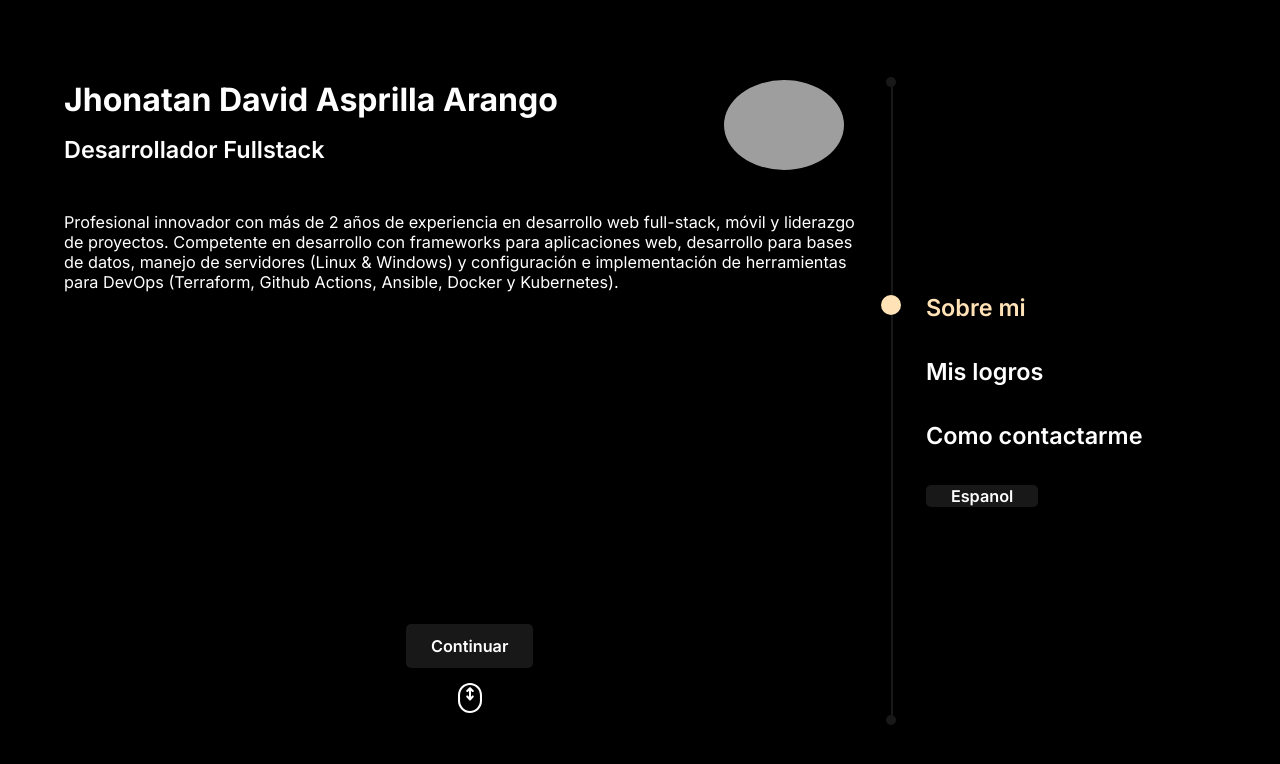
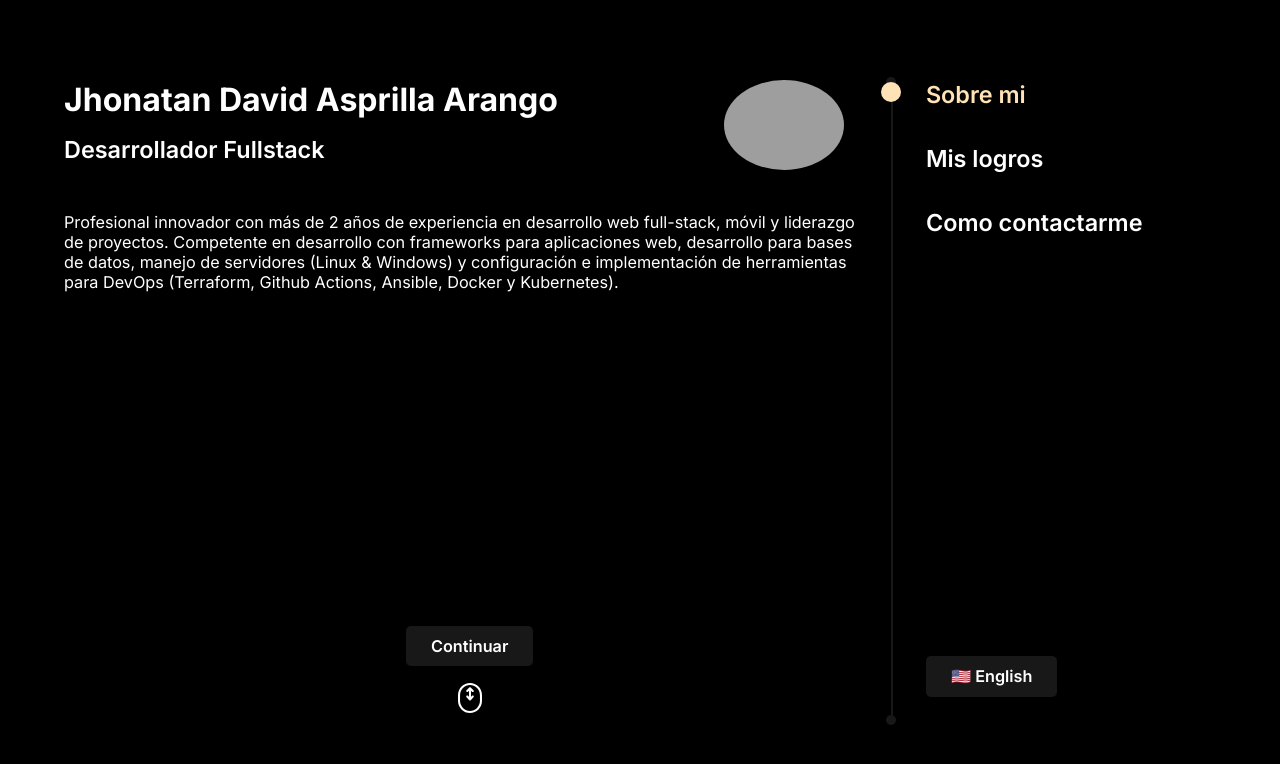
Before and after one commit to jdaar/new-portfolio, a SvelteKit app: page /about-me in a window 1280 px wide. Shown: the top 764 px of the page. Built offline with nearby package versions, Linux system fonts and the light colour scheme; grey boxes are pictures that could not be loaded.

Commit message:
chore: better lang button

```diff
--- a/src/lib/lang/dictionaries.ts
+++ b/src/lib/lang/dictionaries.ts
@@ -2,6 +2,7 @@ export const language_tokens = [
     'about-me_label',
     'achievements_label',
     'contact_label',
+    'continue_label',
     'about-me_subtitle_text',
     'about-me_paragraph_text'
 ]
@@ -22,6 +23,7 @@ const es_language_dictionary: LanguageDictionary = {
     'about-me_label': 'Sobre mi',
     'achievements_label': 'Mis logros',
     'contact_label': 'Como contactarme',
+    'continue_label': 'Continuar',
     'about-me_subtitle_text': 'Desarrollador Fullstack',
     'about-me_paragraph_text': `Profesional innovador con más de 2 años de experiencia en desarrollo web full-stack, móvil y liderazgo de proyectos. Competente en desarrollo con frameworks para aplicaciones web, desarrollo para bases de datos, manejo de servidores (Linux & Windows) y configuración e implementación de herramientas para DevOps (Terraform, Github Actions, Ansible, Docker y Kubernetes).`
 }
@@ -30,6 +32,7 @@ const en_language_dictionary: LanguageDictionary = {
     'about-me_label': 'About me',
     'achievements_label': 'My achievements',
     'contact_label': 'Contact me',
+    'continue_label': 'Continue',
     'about-me_subtitle_text': 'Fullstack developer',
     'about-me_paragraph_text': `Innovative professional with more than 1 year of experience in full-stack web development, mobile and project leadership. Proficient in development with frameworks for web applications, database development, server management (Linux & Windows) and configuration and implementation of tools for DevOps (Terraform, Github Actions, Ansible, Docker and Kubernetes).`
 }
--- a/src/routes/+layout.svelte
+++ b/src/routes/+layout.svelte
@@ -16,7 +16,7 @@
 	let language = writable<Language>('es');
 	if (browser) {
 		const cached_language = localStorage.getItem(LS_LANGUAGE_KEY);
-        $language = cached_language ?? $language
+		$language = cached_language ?? $language;
 	}
 
 	let routes: { [key: string]: { label: string; next: string } } = {
@@ -48,7 +48,7 @@
 		</div>
 		<div class="continue">
 			<button on:click={() => goto(routes[$page.url.pathname]['next'] ?? $page.url.pathname)}
-				>Continuar</button
+				>{language_dictionaries[$language]['continue_label']}</button
 			>
 			<svg
 				width="24"
@@ -78,7 +78,7 @@
 					on:click={() => {
 						$language = $language == 'es' ? 'en' : 'es';
 						localStorage.setItem(LS_LANGUAGE_KEY, $language);
-					}}>Espanol</button
+					}}>{$language == 'es' ? `🇺🇸 English` : `🇪🇸 Español`}</button
 				>
 			</li>
 		</ul>
@@ -107,7 +107,7 @@
 	}
 
 	.language {
-		margin-top: auto;
+        grid-row: 5;
 	}
 
 	.continue > button {
@@ -135,8 +135,6 @@
 	.selected {
 		color: var(--accent-color);
 	}
-
-
 
 	.selected::before {
 		content: '';
@@ -185,7 +183,7 @@
 
 	nav > ul {
 		display: grid;
-		grid-template-rows: 2em 2em 2em;
+		grid-template-rows: 2em 2em 2em 1fr 4em;
 		grid-template-columns: 1fr;
 		list-style: none;
 		padding: 0;
@@ -207,5 +205,6 @@
 		color: var(--foreground-color);
 		font-size: var(--subtitle-size);
 		font-weight: 600;
+		transition: 0.5s;
 	}
 </style>
--- a/src/routes/about-me/+page.svelte
+++ b/src/routes/about-me/+page.svelte
@@ -3,21 +3,23 @@
     import type { PageData } from './$types';
 	import type { Writable } from 'svelte/store';
     import { language_dictionaries, type Language } from '$lib/lang/dictionaries';
+	import { fly } from 'svelte/transition';
 
     let language = getContext('language') as Writable<Language>;
 
     export let data: PageData;
 </script>
 
+<div transition:fly={{ y: -25, duration: 500}}>
     <div class="card-header">
         <h1>Jhonatan David Asprilla Arango</h1>
         <img src="https://media.licdn.com/dms/image/C4D03AQHTXQvetVMWQg/profile-displayphoto-shrink_400_400/0/1644779343317?e=1697068800&v=beta&t=g088zn6P89PJypIzneaQUUHS5x0BB6NCvywonBaGgs0" alt="" srcset="">
         <h2>{language_dictionaries[$language]['about-me_subtitle_text']}</h2>
     </div>
-
     <p>
         {language_dictionaries[$language]['about-me_paragraph_text']}
     </p>
+</div>
 
 <style>
     .card-header {
--- a/src/routes/styles.css
+++ b/src/routes/styles.css
@@ -40,5 +40,7 @@ button {
     padding-left: 25px;
     padding-right: 25px;
     font-weight: 600;
+    height: 2.5em;
+    max-height: 2.5em;
     font-size: var(--text-size);
 }
```
Lines whose indentation alone changed are shown as unchanged.
